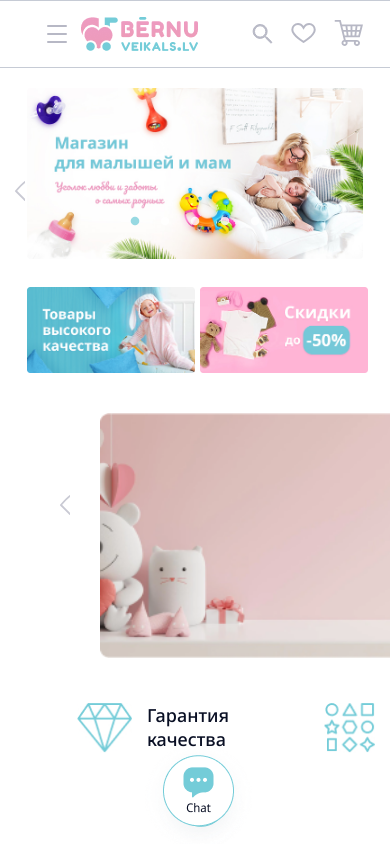
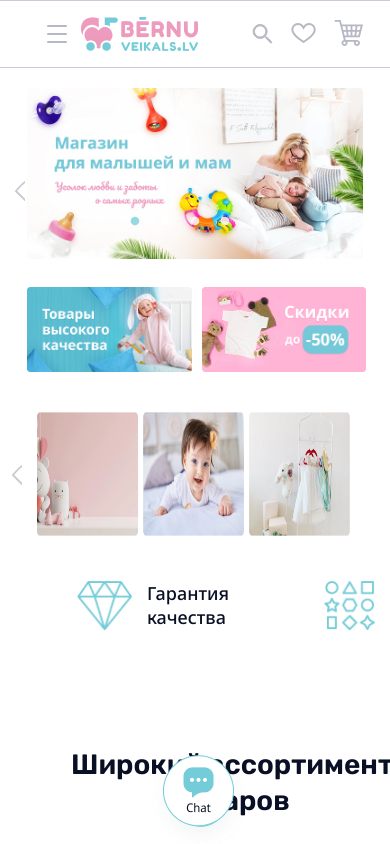
Before and after one commit to Khamzat91/baby-and-mom, a React (Create React App) app: page / in a window 390 px wide. Shown: the top 844 px of the page. Built offline with nearby package versions, Linux system fonts and the light colour scheme.

Commit message:
adaptive slider-carousel

```diff
--- a/src/components/header/index.scss
+++ b/src/components/header/index.scss
@@ -593,7 +593,7 @@
       }
       .slick-arrow.slick-next{
          position: relative;
-          &::before{
+          &::after{
             content: '';
             position: absolute;
             background-image: url(../../images/content/next.svg);
--- a/src/components/slider/SliderCarousel.jsx
+++ b/src/components/slider/SliderCarousel.jsx
@@ -31,8 +31,8 @@ const SliderCarousel = () => {
           {
             breakpoint: 480,
             settings: {
-              slidesToShow: 1,
-              slidesToScroll: 1
+              slidesToShow: 3,
+              slidesToScroll: 3
             }
           }
         ]
--- a/src/scss/media.scss
+++ b/src/scss/media.scss
@@ -72,11 +72,12 @@
       }
     }
   }
-  .slick-slide img {
+
+  .slider-presentation{
+    display: block;
+     .slick-slide img {
     width: 100%;
 }
-  .slider-presentation{
-    display: block;
   }
   .slider-presentation__right{
     display: flex;
@@ -84,11 +85,11 @@
     width: 100%;
 
     img{
-      width: 50%;
+      width: 49%;
     }
     img:last-child {
      margin-top: 0;
-     margin-left: 5px;
+     margin-left: 10px;
   }
   }
   .slider-presentation .slick-slider .slick-arrow.slick-prev::before {
@@ -97,6 +98,23 @@
 .slider-presentation .slick-slider .slick-arrow.slick-next::before {
   bottom: 95px;
   left: 352px;
+}
+.slider-carousel {
+  padding: 0 10px;
+  margin-left: 0;
+  .slick-slide img {
+    display: block;
+    width: 95%;
+    height: 124px;
+}
+}
+.slider-carousel .slick-slider .slick-arrow.slick-prev::before {
+  top: 53px;
+  right: -10px;
+}
+.slider-carousel .slick-slider .slick-arrow.slick-next::after {
+  bottom: 53px;
+  left: 370px;
 }
 
   .navigate__wrapper-logo {
```
